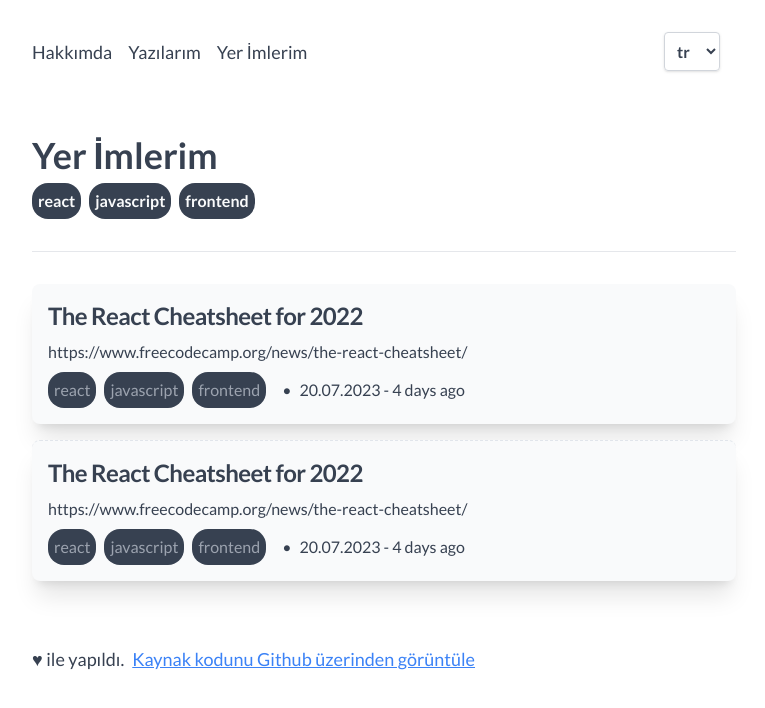
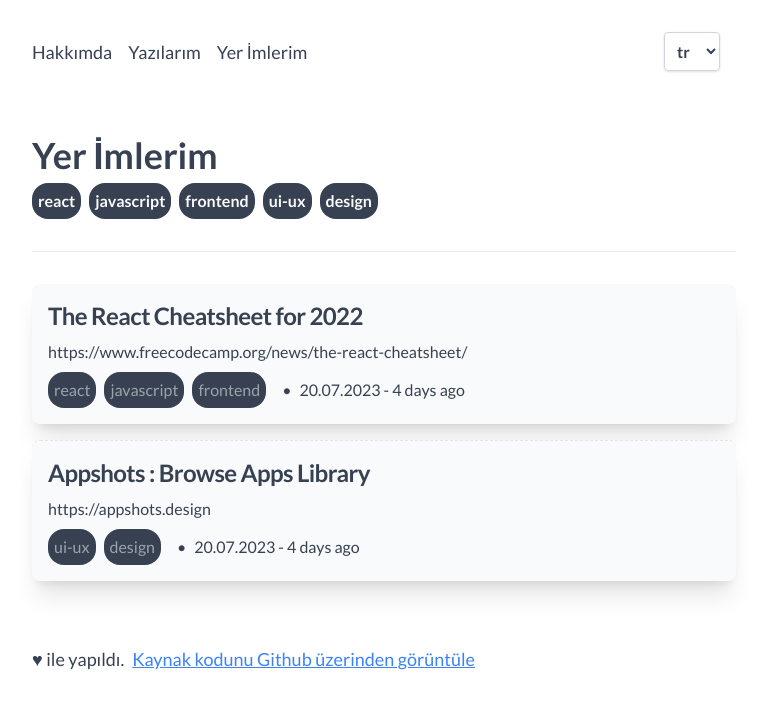
Before and after one commit to emrekayik/site, a Next.js app: page /bookmarks in a window 1280 px wide. Shown: the top 708 px of the page, without its empty margins (256-1021 px from the left). Built offline with nearby package versions, Linux system fonts and the light colour scheme.

Commit message:
add new bookmark

```diff
--- a/src/locales/bookmarks.js
+++ b/src/locales/bookmarks.js
@@ -8,9 +8,9 @@ export default [
   },
   {
     id: 2,
-    title: 'The React Cheatsheet for 2022',
-    link: 'https://www.freecodecamp.org/news/the-react-cheatsheet/',
-    tags: ['react', 'javascript', 'frontend'],
+    title: 'Appshots : Browse Apps Library',
+    link: 'https://appshots.design',
+    tags: ['ui-ux', 'design'],
     date: '20.07.2023',
   },
 ];
```
